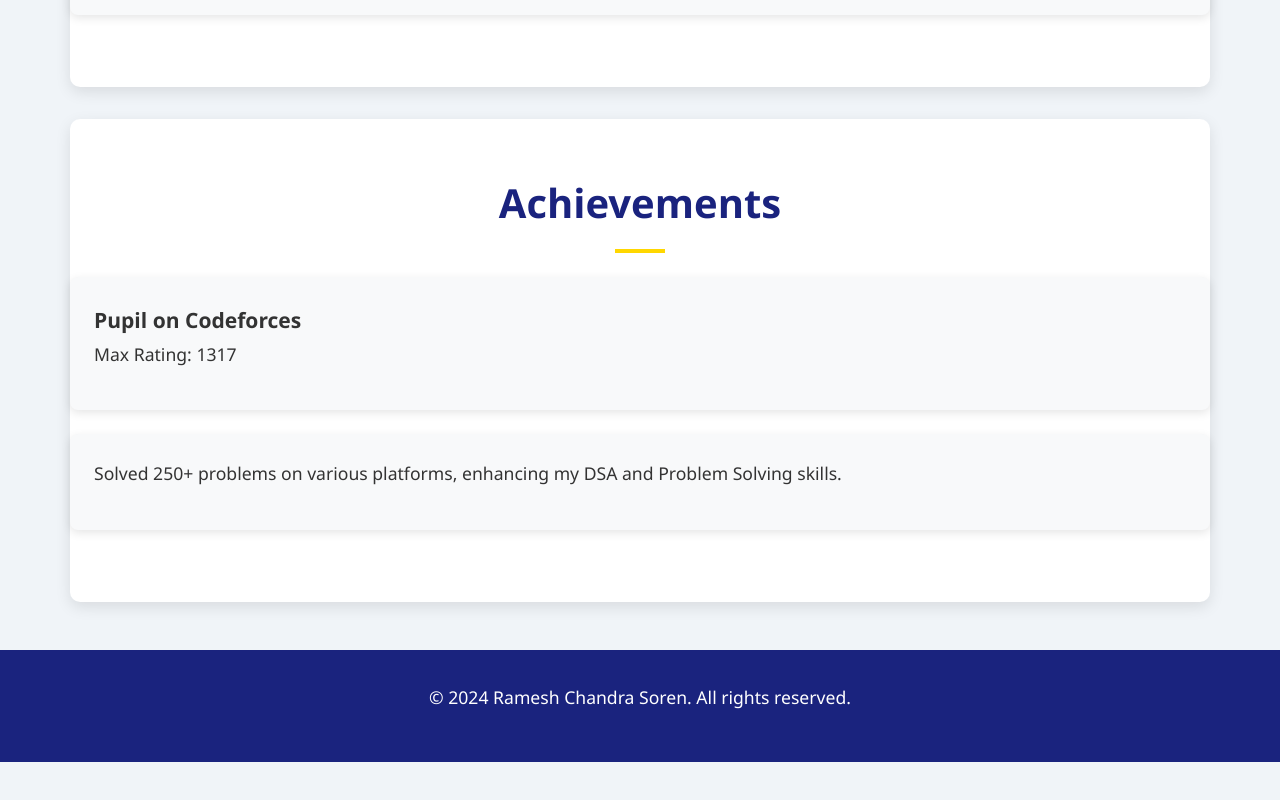
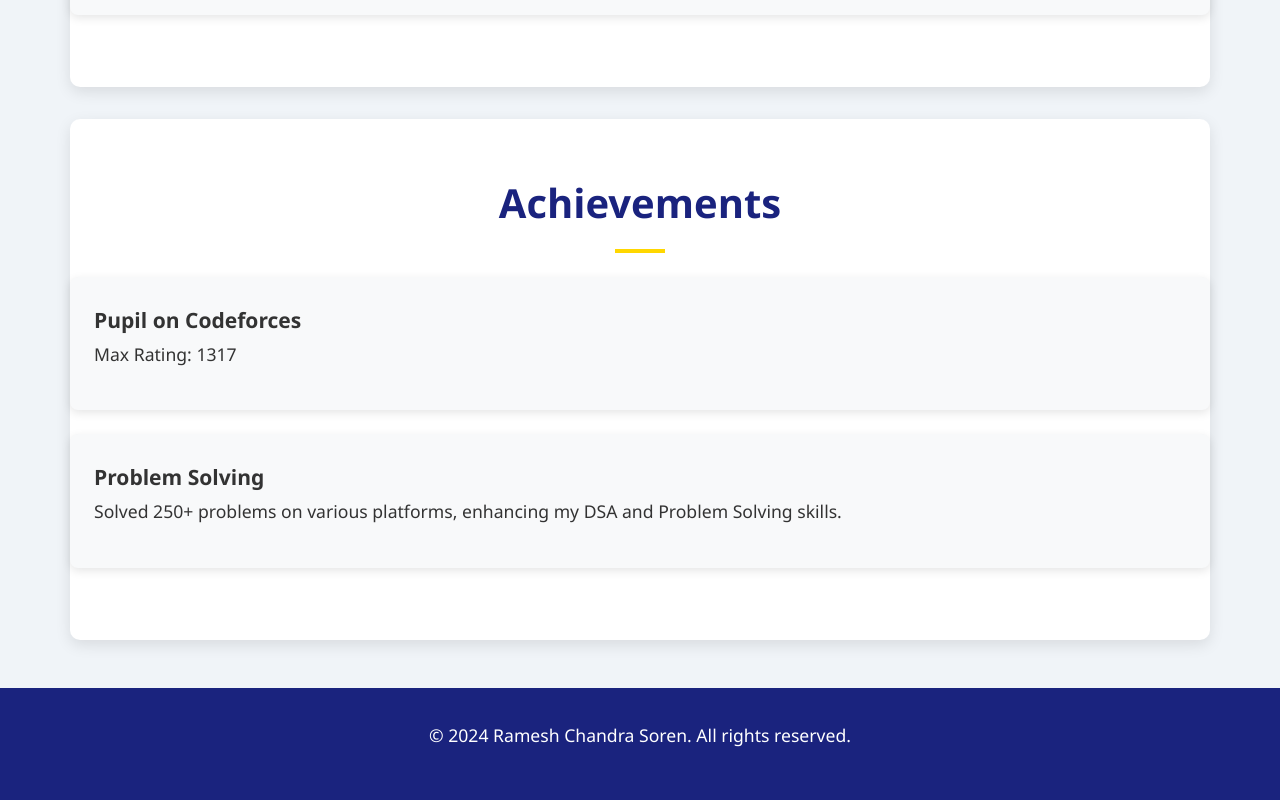
Before and after one commit to rameshgitter/My-Portfolio, a plain HTML site: page index.html in a window 1280 px wide. Shown: the part 3341-4141 px from the top of the page. Before the commit the page ends 4103 px from the top, so only its background shows below. Drawn offline with nearby package versions, Linux system fonts and the light colour scheme.

Commit message:
index.html

```diff
--- a/index.html
+++ b/index.html
@@ -113,7 +113,7 @@
                 <p>Max Rating: <span class="highlight">1317</span></p>
             </div>
             <div class="achievement-item">
-
+                <h3 class="achievement-title">Problem Solving</h3>
                 <p>Solved <span class="highlight">250+</span> problems on various platforms, enhancing my <span class="highlight">DSA</span> and <span class="highlight">Problem Solving</span> skills.</p>
             </div>
         </section>
```
